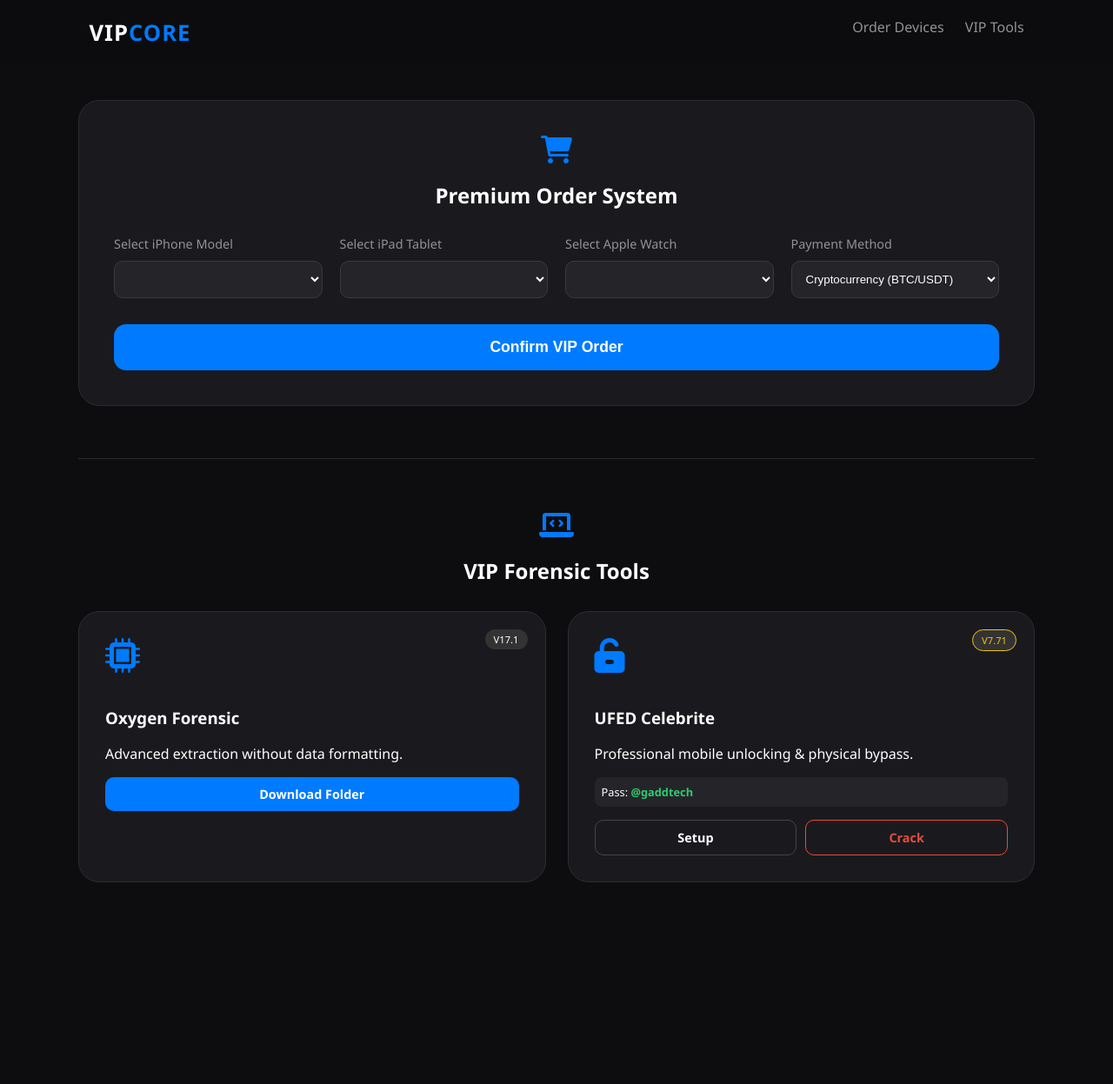
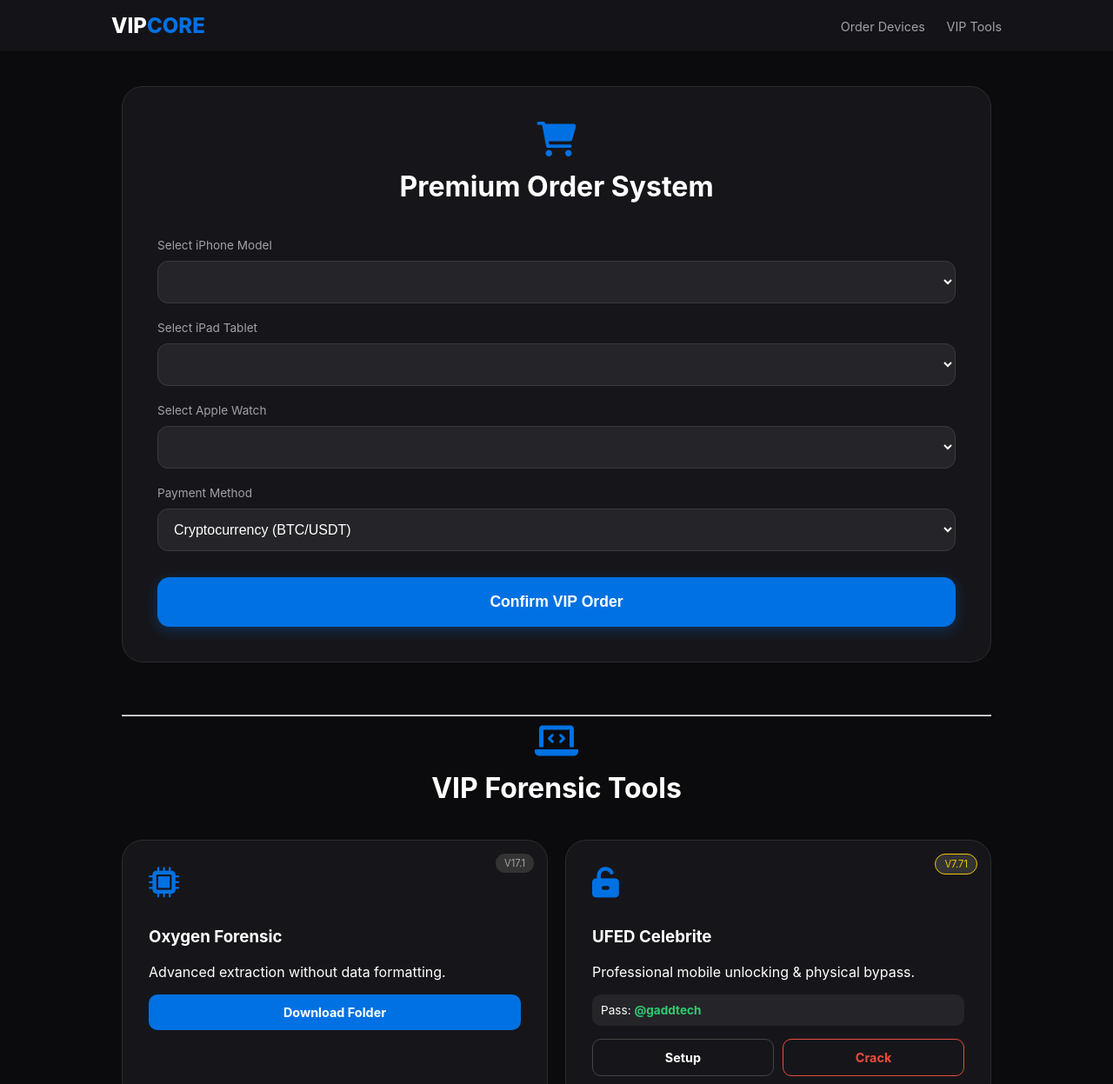
Before and after one commit to hulooltech/irmovi-vip, a plain HTML site: page index.html in a window 1280 px wide. Shown: the top 1247 px of the page at 87% size. Before the commit the page ends 1055 px from the top, so only its background shows below. Drawn offline with Linux system fonts and the light colour scheme.

Commit message:
Update style.css
Signed-off-by: hulooltech <ah7001ash@gmail.com>

```diff
--- a/style.css
+++ b/style.css
@@ -1,107 +1,90 @@
 :root {
-    --bg: #0d0d0f;
-    --card: #1a1a1e;
-    --accent: #007aff;
+    --bg: #0b0b0d;
+    --card-bg: #16161a;
+    --accent: #0071e3;
     --gold: #f1c40f;
-    --text: #ffffff;
-    --text-dim: #929293;
+    --text-white: #ffffff;
+    --text-dim: #a1a1a6;
 }
 
 body {
     background-color: var(--bg);
-    color: var(--text);
-    font-family: 'Segoe UI', Roboto, sans-serif;
-    margin: 0;
-    padding: 0;
+    color: var(--text-white);
+    font-family: 'Inter', -apple-system, sans-serif;
+    margin: 0; padding: 0;
+    scroll-behavior: smooth;
 }
 
+/* Navbar */
 .navbar {
-    display: flex;
-    justify-content: space-between;
-    padding: 20px 8%;
-    background: rgba(13, 13, 15, 0.9);
-    backdrop-filter: blur(10px);
-    position: sticky;
-    top: 0; z-index: 1000;
+    display: flex; justify-content: space-between; align-items: center;
+    padding: 15px 10%; background: rgba(22, 22, 26, 0.9);
+    backdrop-filter: blur(15px); position: sticky; top: 0; z-index: 1000;
+}
+.logo { font-size: 1.5rem; font-weight: 800; }
+.logo span { color: var(--accent); }
+.nav-links a { color: var(--text-dim); text-decoration: none; margin-left: 20px; font-size: 0.9rem; transition: 0.3s; }
+.nav-links a:hover { color: var(--accent); }
+
+/* Main Wrapper */
+.main-wrapper { max-width: 1000px; margin: 40px auto; padding: 0 20px; }
+
+/* Sections Header */
+.section-header { text-align: center; margin-bottom: 40px; }
+.section-header i { font-size: 2.5rem; color: var(--accent); margin-bottom: 15px; }
+.section-header h2 { font-size: 2rem; margin: 0; }
+.section-header p { color: var(--text-dim); }
+
+/* Order Card Style */
+.glass-section {
+    background: var(--card-bg); border-radius: 24px; padding: 40px;
+    border: 1px solid #2c2c2e; margin-bottom: 60px;
 }
 
-.logo { font-size: 1.6rem; font-weight: 800; letter-spacing: 1px; }
-.logo span { color: var(--accent); }
+/* Tabs */
+.tabs-container { display: flex; gap: 10px; margin-bottom: 30px; }
+.tab-link {
+    flex: 1; padding: 12px; border-radius: 12px; border: 1px solid #333;
+    background: #252529; color: var(--text-dim); cursor: pointer; font-weight: bold;
+}
+.tab-link.active { background: var(--accent); color: white; border-color: var(--accent); }
+.tab-content { display: none; }
+.tab-content.default-tab { display: block; }
 
-.nav-links a { color: var(--text-dim); text-decoration: none; margin-left: 20px; transition: 0.3s; }
-.nav-links a:hover { color: var(--accent); }
+/* Form Elements */
+.input-group { margin-bottom: 20px; }
+label { display: block; margin-bottom: 10px; color: var(--text-dim); font-size: 0.85rem; }
+select, .imei-input-box input {
+    width: 100%; padding: 14px; background: #252529; border: 1px solid #3a3a3c;
+    border-radius: 12px; color: white; box-sizing: border-box; font-size: 1rem;
+}
+.imei-input-box { position: relative; }
+.imei-input-box i { position: absolute; left: 15px; top: 16px; color: var(--text-dim); }
+.imei-input-box input { padding-left: 45px; }
 
-.main-wrapper { max-width: 1100px; margin: 40px auto; padding: 0 20px; }
-
-.section-header { text-align: center; margin-bottom: 30px; }
-.section-header i { font-size: 2rem; color: var(--accent); display: block; margin-bottom: 10px; }
-
-/* Form Styling */
-.glass-section {
-    background: var(--card);
-    padding: 40px;
-    border-radius: 24px;
-    border: 1px solid #2c2c2e;
+/* Main Button */
+.btn-main {
+    width: 100%; padding: 18px; background: var(--accent); color: white;
+    border: none; border-radius: 14px; font-size: 1.1rem; font-weight: 800;
+    cursor: pointer; margin-top: 10px; box-shadow: 0 4px 15px rgba(0, 113, 227, 0.3);
 }
 
-.order-grid {
-    display: grid;
-    grid-template-columns: repeat(auto-fit, minmax(200px, 1fr));
-    gap: 20px;
-    margin-bottom: 30px;
+/* Tool Cards */
+.tools-grid { display: grid; grid-template-columns: repeat(auto-fit, minmax(300px, 1fr)); gap: 20px; }
+.tool-card {
+    background: var(--card-bg); border: 1px solid #2c2c2e; padding: 30px;
+    border-radius: 24px; position: relative; transition: 0.3s;
 }
-
-.input-group label { display: block; margin-bottom: 10px; color: var(--text-dim); font-size: 0.9rem; }
-
-select {
-    width: 100%;
-    padding: 12px;
-    background: #252529;
-    border: 1px solid #3a3a3c;
-    border-radius: 10px;
-    color: white;
-    outline: none;
-}
-
-.btn-main {
-    width: 100%;
-    padding: 16px;
-    background: var(--accent);
-    color: white;
-    border: none;
-    border-radius: 14px;
-    font-size: 1.1rem;
-    font-weight: bold;
-    cursor: pointer;
-}
-
-/* Tools Cards */
-.tools-grid { display: grid; grid-template-columns: repeat(auto-fit, minmax(300px, 1fr)); gap: 25px; }
-
-.tool-card {
-    background: var(--card);
-    border: 1px solid #2c2c2e;
-    padding: 30px;
-    border-radius: 24px;
-    position: relative;
-    transition: 0.3s;
-}
-
-.tool-card:hover { transform: translateY(-5px); border-color: var(--accent); }
-
-.badge { position: absolute; top: 20px; right: 20px; font-size: 0.7rem; padding: 4px 10px; border-radius: 20px; background: #333; }
-.badge.gold { color: var(--gold); border: 1px solid var(--gold); }
-
-.tool-icon { font-size: 2.5rem; color: var(--accent); margin-bottom: 20px; }
-
-.pass-box { background: #252529; padding: 8px; border-radius: 8px; font-size: 0.8rem; margin: 15px 0; }
+.tool-card:hover { transform: translateY(-8px); border-color: var(--accent); }
+.badge { position: absolute; top: 15px; right: 15px; font-size: 0.7rem; color: var(--text-dim); padding: 4px 10px; border-radius: 20px; background: #333; }
+.badge.gold { border: 1px solid var(--gold); color: var(--gold); }
+.tool-icon { font-size: 2.2rem; color: var(--accent); margin-bottom: 15px; }
+.pass-box { background: #252529; padding: 10px; border-radius: 10px; margin: 15px 0; font-size: 0.85rem; }
 .pass-box span { color: #2ecc71; font-weight: bold; }
-
 .btn-group { display: grid; grid-template-columns: 1fr 1fr; gap: 10px; }
-
-.btn { text-decoration: none; padding: 10px; text-align: center; border-radius: 10px; font-weight: 600; font-size: 0.9rem; }
-.btn-download { background: var(--accent); color: white; display: block; }
+.btn { text-decoration: none; padding: 12px; border-radius: 10px; font-size: 0.9rem; text-align: center; font-weight: bold; }
+.btn-download { background: var(--accent); color: white; display: block; margin-top: 15px; }
 .btn-outline { border: 1px solid #444; color: white; }
 .btn-crack { border: 1px solid #e74c3c; color: #e74c3c; }
 
-.separator { border: 0; height: 1px; background: #2c2c2e; margin: 60px 0; }
+.main-footer { text-align: center; padding: 40px; color: var(--text-dim); font-size: 0.8rem; }
```
